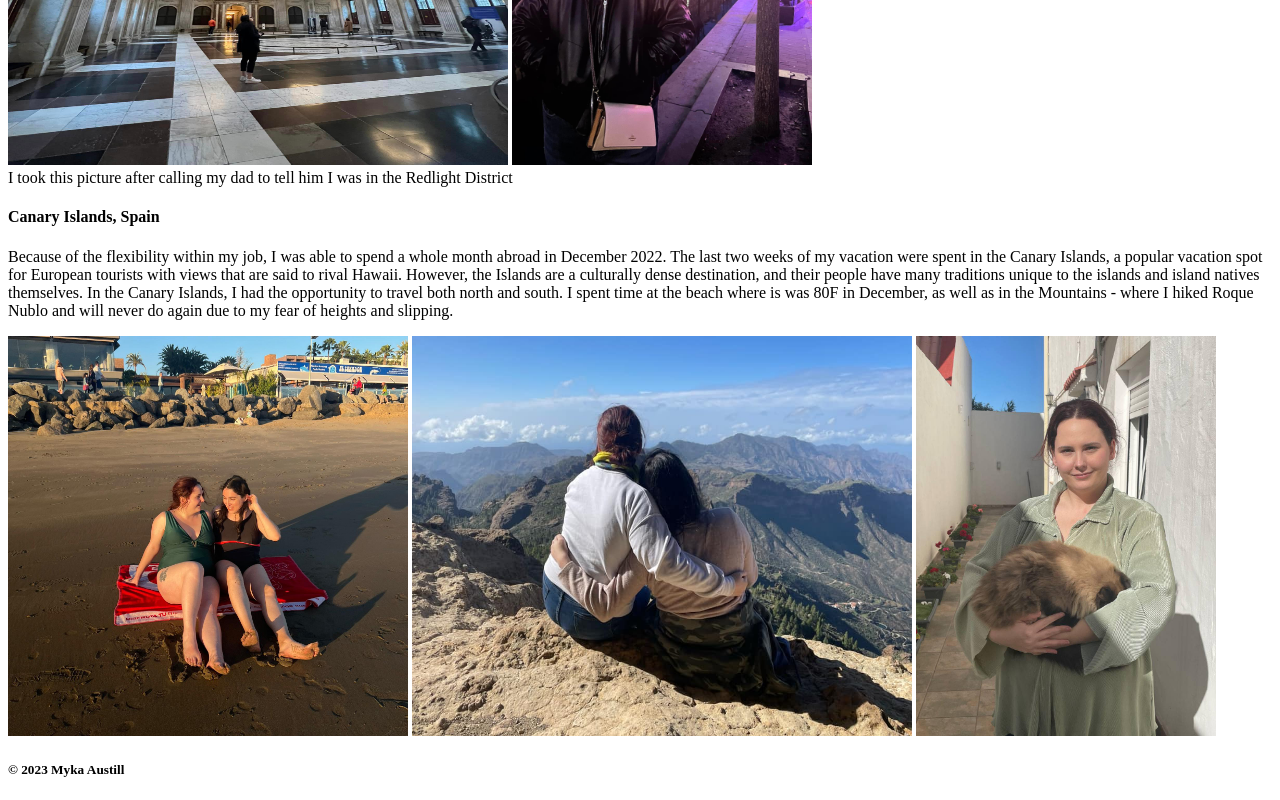
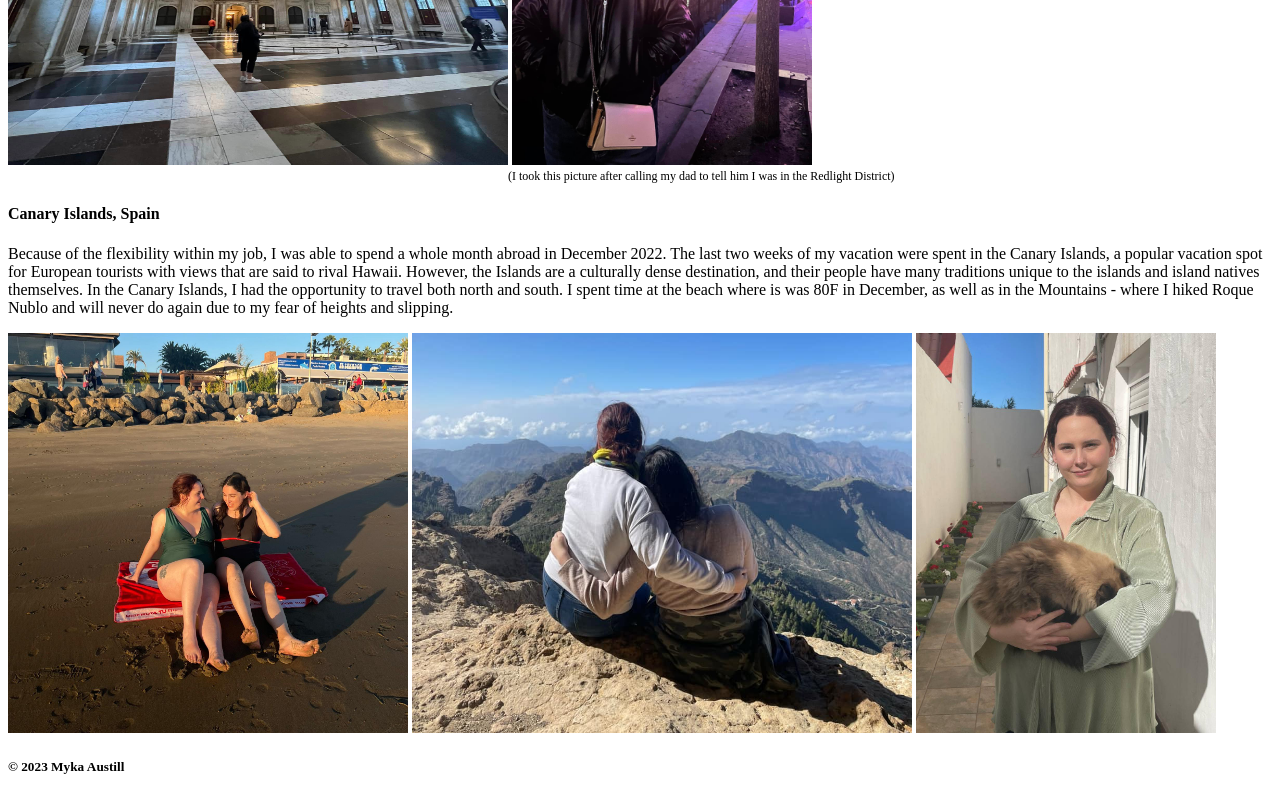
Before and after one commit to STL-WomenPlus-WebDev-March2023/js-assignment-4-html-me-something-MykaAustill, a website: page index.html in a window 1280 px wide. Shown: the part 1057-1857 px from the top of the page. Drawn offline with Linux system fonts and the light colour scheme.

Commit message:
Changed HTML and CSS Styling

```diff
--- a/index.html
+++ b/index.html
@@ -47,7 +47,7 @@
       </p>
       <img src ="images/Amsterdam Palace.jpg" width="500" height="400">
       <img src="images/amsterdam street.jpg" width="300"  height="400">
-      <figcaption>I took this picture after calling my dad to tell him I was in the Redlight District</figcaption>
+      <figcaption id="AmsterdamCaption">(I took this picture after calling my dad to tell him I was in the Redlight District)</figcaption>
 
 
       </section>
--- a/styles.css
+++ b/styles.css
@@ -22,4 +22,5 @@ nav ul li {
 
 #AmsterdamCaption {
   font-size: 12px;
+  margin-left: 500px
 }
```
